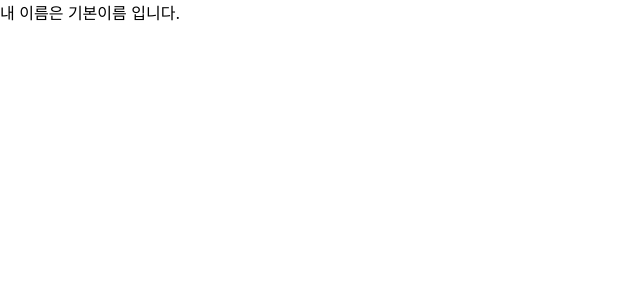
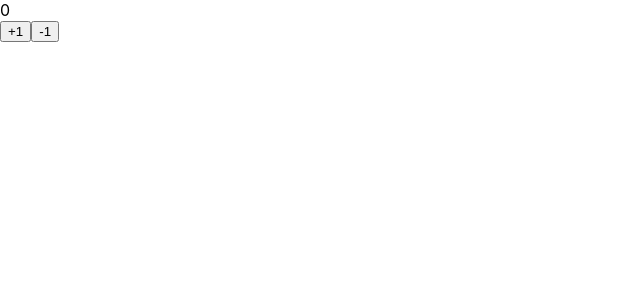
Before and after one commit to MildColor/ReactJS-week-1, a React (Create React App) app: page / in a window 1280 px wide. Shown: the top 300 px of the page, without its empty margins (0-640 px from the left). Built offline with nearby package versions, Linux system fonts and the light colour scheme.

Commit message:
Update App.js

```diff
--- a/src/App.js
+++ b/src/App.js
@@ -1,8 +1,29 @@
-import React from "react";
+import React, { useState } from "react";
 
-// 구조 분해 할당 문법을 사용하면 이렇게도 할 수 있어요.
-function Child({ name = "기본이름" }) {
-  return <div>내 이름은 {name} 입니다. </div>;
-}
+const App = () => {
+  // 초기값을 0으로 둠
+  const [value, setValue] = useState(0);
 
-export default Child;
+  // 함수가 실행되면 초기값에 + 1
+  const plusHandler = (e) => {
+    setValue(value + 1);
+  };
+  // 함수가 실행되면 초깃값에 -1
+  const minusHandler = (e) => {
+    setValue(value - 1);
+  };
+
+  console.log(value);
+
+  return (
+    <div>
+      <div>{value}</div>
+      {/* click시 plusHandler함수 실행 */}
+      <button onClick={plusHandler}>+1</button>
+      {/* click시 minusHandler함수 실행 */}
+      <button onClick={minusHandler}>-1</button>
+    </div>
+  );
+};
+
+export default App;
```
